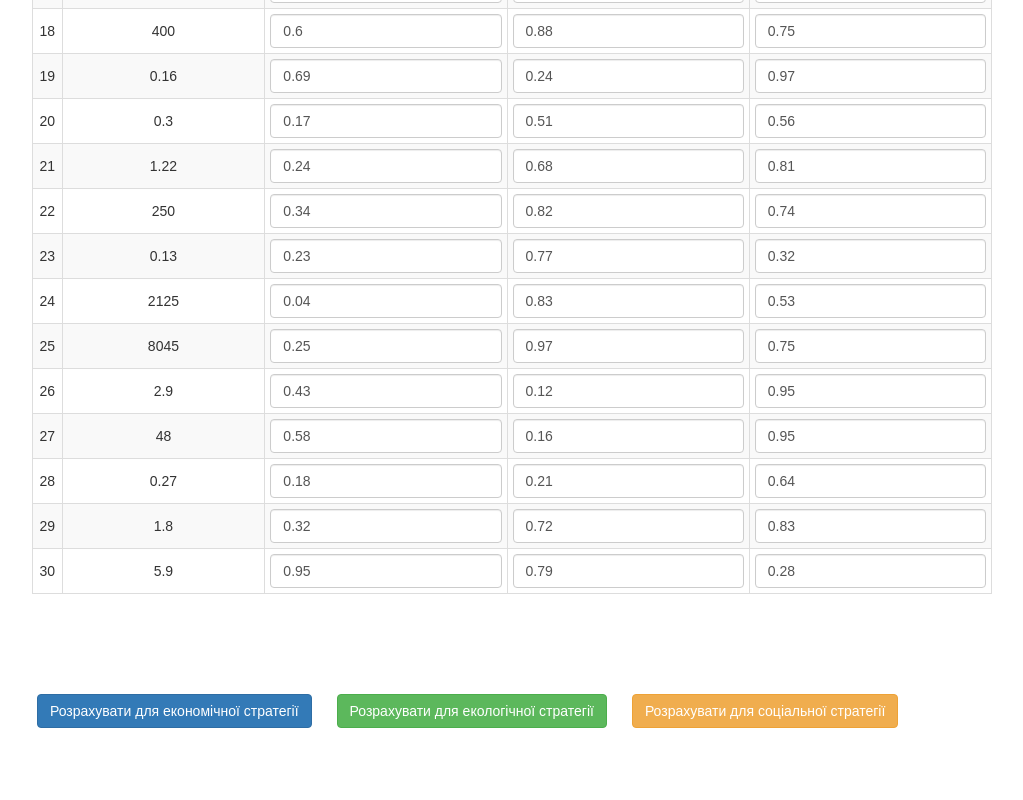
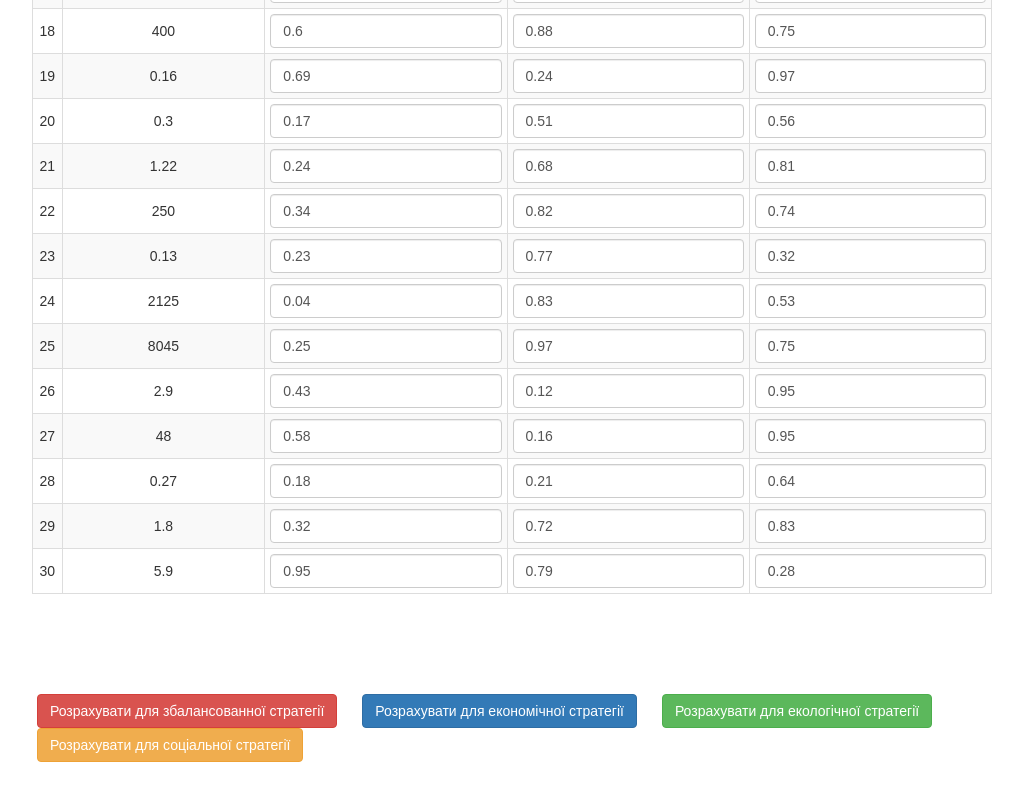
Before and after one commit to sbiliaiev/multi-objective-budget-optimization-ts, a React app: page / in a window 1280 px wide. Shown: the part 975-1775 px from the top of the page, without its empty margins (128-1151 px from the left). Built offline with nearby package versions, Linux system fonts and the light colour scheme.

Commit message:
Add balanced strategy

```diff
--- a/src/App.tsx
+++ b/src/App.tsx
@@ -8,7 +8,7 @@ import { Button, ButtonToolbar, FormControl, Table } from 'react-bootstrap'
 
 // Data
 import { defaultValues } from './data'
-import { ecologicStrategy, economicStrategy, socialStrategy } from './data'
+import { balancedStrategy, ecologicStrategy, economicStrategy, socialStrategy } from './data'
 
 // Utils
 import { createNormilizeMatrix, sortNormilizedMatrix } from './utils'
@@ -191,6 +191,13 @@ class App extends React.PureComponent<any, IState> {
               style={{ marginTop: '100px', marginBottom: '100px', marginLeft: 'auto', marginRight: 'auto' }}
             >
               <Button
+                bsStyle="danger"
+                style={{ marginRight: '20px' }}
+                onClick={() => this.setStrategy(balancedStrategy)}
+              >
+                Розрахувати для збалансованної стратегії
+              </Button>
+              <Button
                 bsStyle="primary"
                 style={{ marginRight: '20px' }}
                 onClick={() => this.setStrategy(economicStrategy)}
--- a/src/data/index.ts
+++ b/src/data/index.ts
@@ -1,2 +1,2 @@
 export { default as defaultValues } from './defaultValues'
-export { default as weights, ecologicStrategy, economicStrategy, socialStrategy } from './weights'
+export { default as weights, ecologicStrategy, economicStrategy, socialStrategy, balancedStrategy } from './weights'
--- a/src/data/weights.ts
+++ b/src/data/weights.ts
@@ -1,14 +1,17 @@
 const generateStrategy = (social: number, economic: number, ecologic: number) => ({ social, economic, ecologic })
 
+const balancedStrategy = generateStrategy(0.33, 0.34, 0.33)
 const socialStrategy = generateStrategy(0.5, 0.25, 0.25)
 const economicStrategy = generateStrategy(0.25, 0.5, 0.25)
 const ecologicStrategy = generateStrategy(0.25, 0.25, 0.5)
 
+export { balancedStrategy }
 export { socialStrategy }
 export { economicStrategy }
 export { ecologicStrategy }
 
 export default {
+  balancedStrategy,
   ecologicStrategy,
   economicStrategy,
   socialStrategy,
```
